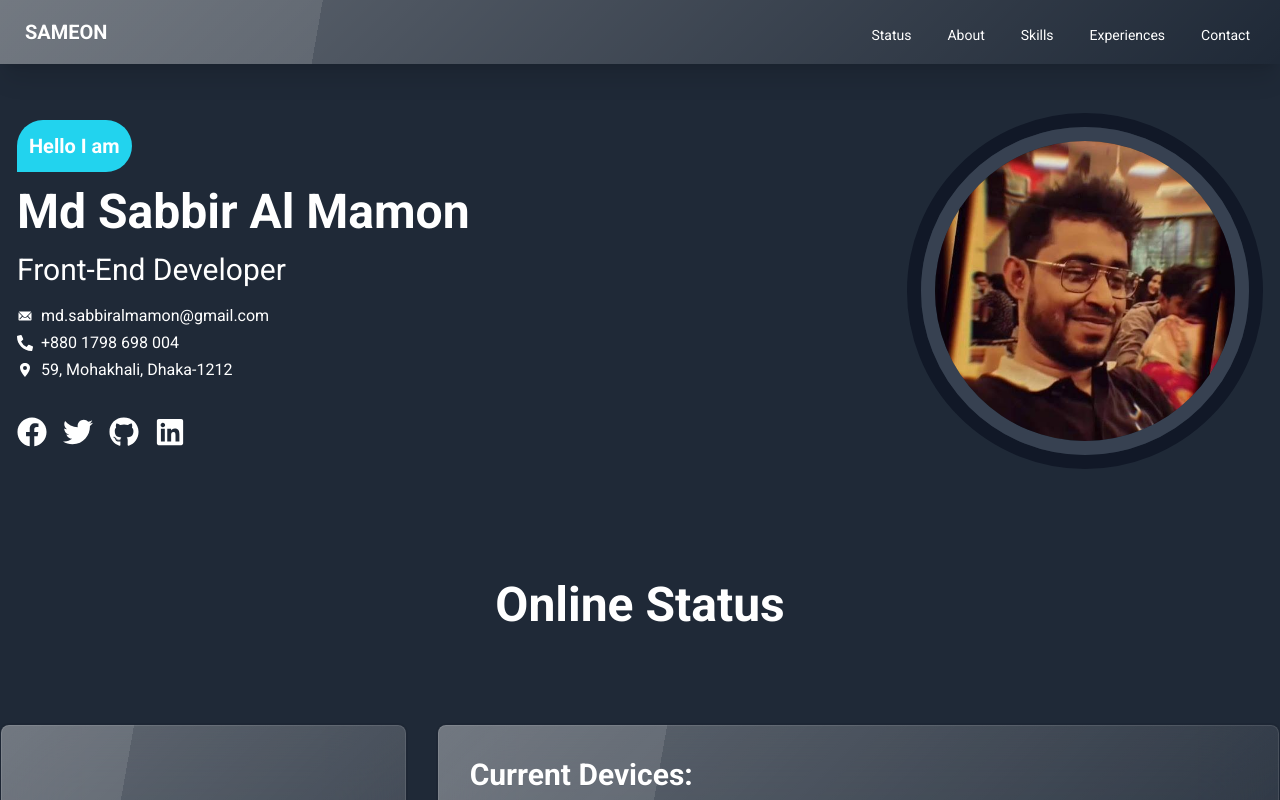
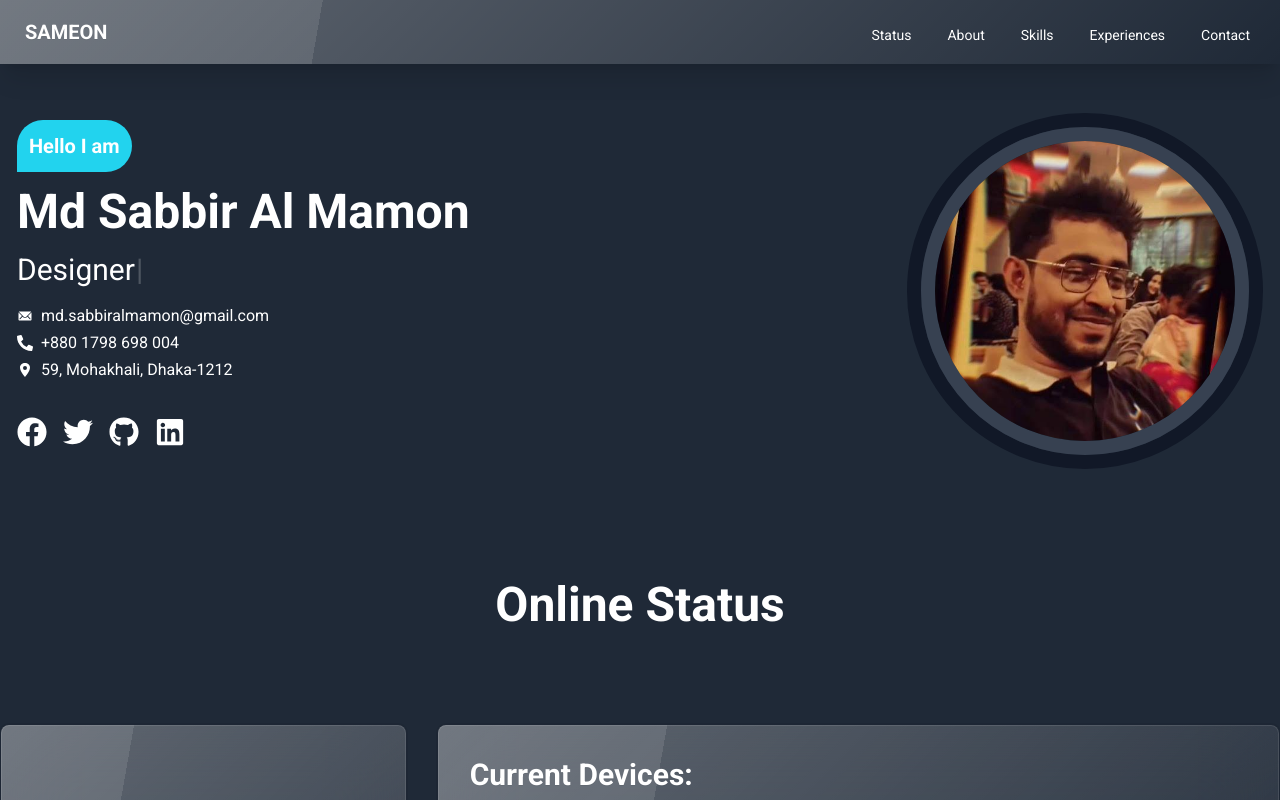
Before and after one commit to mdsabbiralmamon/sameon-rich-cv, a Next.js app: page / in a window 1280 px wide. Shown: the top 800 px of the page. Built offline with nearby package versions, Linux system fonts and the light colour scheme; no server answers.

Commit message:
added type writer effect

```diff
--- a/src/components/HomePage/HeroSection/HeroSection.tsx
+++ b/src/components/HomePage/HeroSection/HeroSection.tsx
@@ -10,6 +10,7 @@ import profilePhoto from '@/app/images/photo.jpg'
 import { TiTick } from 'react-icons/ti'
 import useActivity from '@/app/hooks/UseActivity'
 import Link from 'next/link'
+import Typewriter from 'typewriter-effect';
 
 export default function HeroSection() {
   const { discordStatus } = useActivity();
@@ -21,7 +22,14 @@ export default function HeroSection() {
       <div className='p-4'>
         <h3 className='bg-cyan-400 w-fit p-3 rounded-t-full text-xl font-bold rounded-r-full'>Hello I am</h3>
         <h2 className='text-5xl font-extrabold my-4'>Md Sabbir Al Mamon</h2>
-        <h4 className='text-3xl front-bold'>Front-End Developer</h4>
+        {/* <h4 className='text-3xl front-bold'>Front-End Developer</h4> */}
+        <h4 className='text-3xl front-bold'><Typewriter
+          options={{
+            strings: ['Programmer', 'Designer', 'Developer', 'Front-End Developer'],
+            autoStart: true,
+            loop: true,
+          }}
+        /></h4>
         <div className='my-4'>
           <div>
             <h4 className='inline-flex justify-center items-center gap-2'><IoIosMail /> md.sabbiralmamon@gmail.com</h4>
@@ -38,13 +46,13 @@ export default function HeroSection() {
             <Link href={'https://www.facebook.com/mdsabb1ralmamon/'}><FaFacebook /></Link>
           </div>
           <div>
-          <Link href={'https://twitter.com/mdsabbiralmamon'}><FaTwitter /></Link>
+            <Link href={'https://twitter.com/mdsabbiralmamon'}><FaTwitter /></Link>
           </div>
           <div>
-          <Link href={'https://github.com/mdsabbiralmamon/'}><FaGithub /></Link>
+            <Link href={'https://github.com/mdsabbiralmamon/'}><FaGithub /></Link>
           </div>
           <div>
-          <Link href={'https://www.linkedin.com/in/mdsabbiralmamon/'}><FaLinkedin /></Link>
+            <Link href={'https://www.linkedin.com/in/mdsabbiralmamon/'}><FaLinkedin /></Link>
           </div>
         </div>
       </div>
```
